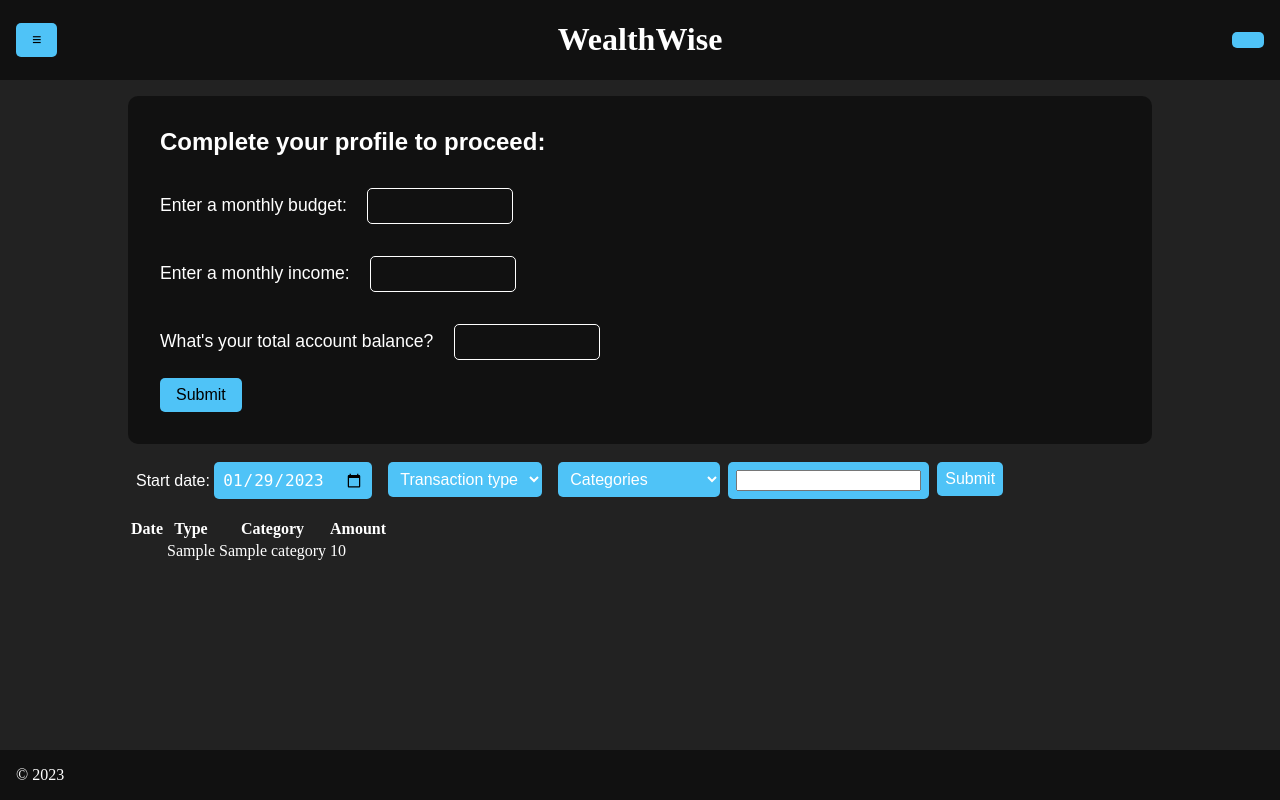
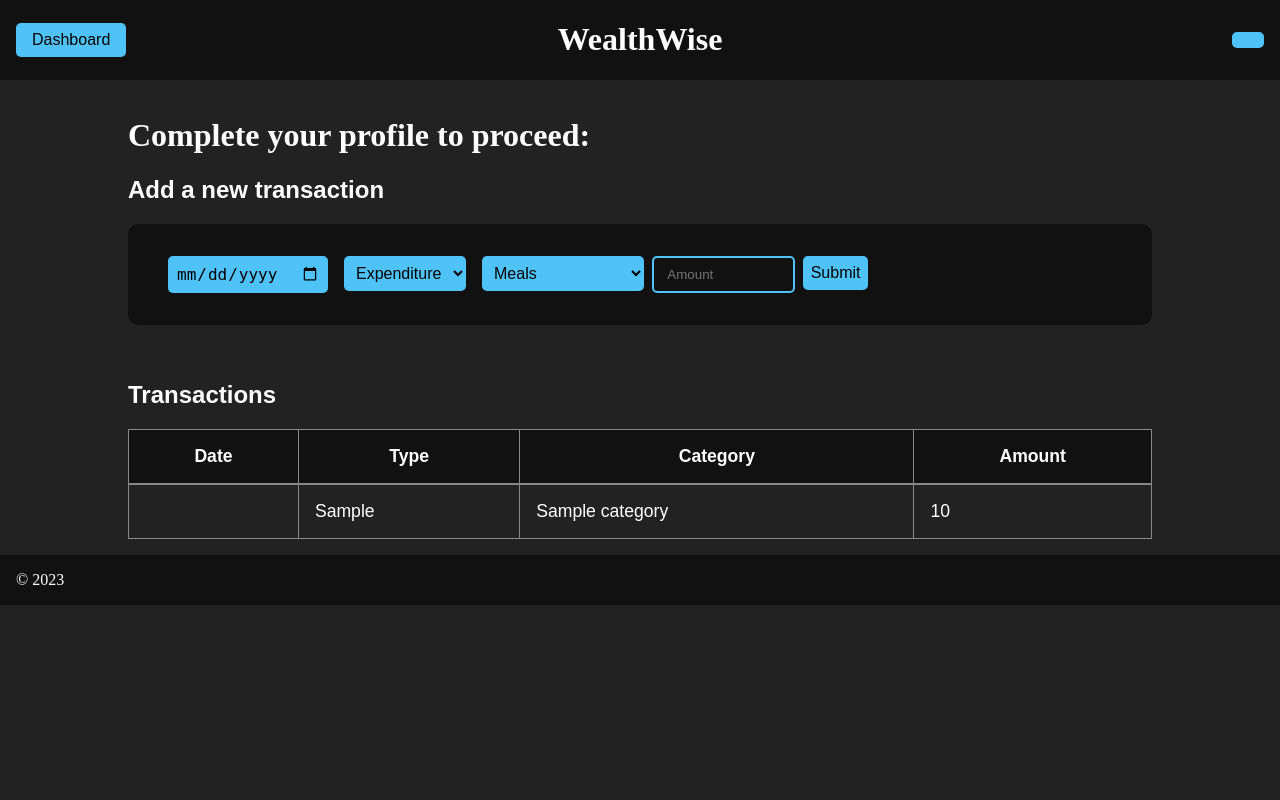
Before and after one commit to ArjunKumar177/WealthWise, a Flask app: template templates/profile.html in a window 1280 px wide. Run offline with Flask 2, Linux system fonts and the light colour scheme; the template is opened without the code that fills it: most values are stand-ins (such as "Sample title", 1, 10 or a date in 2020); style sheets or scripts are compiled from the project's sources; some libraries are stand-ins or nearby versions.

Commit message:
Improve styling of profile page

```diff
--- a/server.py
+++ b/server.py
@@ -34,6 +34,11 @@
 db = client['db-name']
 transactions = db['transactions']
 users = db['users']
+
+
+@app.template_filter()
+def date(value):
+    return value.split('T')[0].replace('-', ' / ')
 
 
 # Controllers API
--- a/static/styles/main.scss
+++ b/static/styles/main.scss
@@ -8,7 +8,7 @@
 }
 
 html, body {
-  height: 100%;
+  min-height: 100%;
 }
 
 body {
@@ -119,7 +119,7 @@
   font-family: sans-serif;
 
   .inputField {
-    padding: 2rem 0 0 0;
+    padding: 0 0 2rem 0;
 
     label {
       font-size: 1.1rem;
--- a/static/styles/profile.scss
+++ b/static/styles/profile.scss
@@ -1,7 +1,6 @@
 /* Dropdown Button */
 .dropbtn, .datePick, .input, .submit {
   background-color: var(--accent);
-  color: white;
   padding: 8px;
   font-size: 16px;
   border: none;
@@ -21,17 +20,6 @@
   padding: 0px 8px;
 }
 
-.row {
-  display: inline-flex;
-  position: relative
-}
-
-
-/* Show the dropdown menu on hover */
-.dropdown:hover .dropdown-content {
-  display: block;
-}
-
 .submit:hover {
   background-color: aquamarine;
 }
@@ -41,16 +29,63 @@
 //     border: 2px solid rgb(85, 84, 84);
 // }
 
-#completeProfile {
+h2 {
+  font-family: sans-serif;
+}
+
+form {
   background-color: var(--background-dark);
   border-radius: 10px;
   padding: 2rem;
-
-  h2 {
-    margin: 0;
-  }
 
   input {
     width: 7rem;
   }
 }
+
+#newTransaction {
+  display: flex;
+
+  input[type=text] {
+    appearance: none;
+    background: none;
+    border: 2px solid var(--accent);
+    border-radius: 5px;
+    color: var(--foreground);
+    padding: .25em 1em;
+  }
+
+  input:focus {
+    outline: none;
+  }
+}
+
+#incomeTypes {
+  display: none;
+}
+
+#datePicker {
+  width: 9rem;
+}
+
+table {
+  border: 1px solid #888;
+  border-collapse: collapse;
+  font-size: 1.1rem;
+  font-family: sans-serif;
+  width: 100%;
+
+  th, td {
+    border: 1px solid #888;
+    border-width: 0 1px;
+    padding: 1rem;
+  }
+
+  thead tr {
+    border-bottom: 2px solid #888;
+  }
+
+  thead tr, tr:nth-child(even) {
+    background-color: var(--background-dark);
+  }
+}
--- a/templates/layout.html
+++ b/templates/layout.html
@@ -11,7 +11,7 @@
 </head>
 <body>
   <header>
-    <button id="menu">≡</button>
+    <a href="/dashboard">Dashboard</a>
     <h1><a href="/">WealthWise</a></h1>
     <a href="/profile">{{user.username}}</a>
   </header>
--- a/templates/profile.html
+++ b/templates/profile.html
@@ -6,54 +6,39 @@
 
 {% block body %}
 {% if not user.profile_completed %}
+<h1>Complete your profile to proceed:</h1>
+{% else %}
+<h1>Profile</h1>
 <form id="completeProfile">
-  <h2>Complete your profile to proceed:</h2>
   <div class="inputField">
     <label for="budget">Enter a monthly budget:</label>
-    <input type="number" id="budget" min="0" required>
+    <input type="number" id="budget" min="0" required value="{{ user.budget }}">
   </div>
   <div class="inputField">
     <label for="income">Enter a monthly income:</label>
-    <input type="number" id="income" min="0" required>
+    <input type="number" id="income" min="0" required value="{{ user.income }}">
   </div>
   <div class="inputField">
     <label for="account">What's your total account balance?</label>
-    <input type="number" id="account" min="0" required>
+    <input type="number" id="account" min="0" required value="{{ user.account }}">
   </div>
-  <br>
   <button type="submit">Submit</button>
 </form>
-<br>
-{% else %}
-<h1>Profile</h1>
-<br>
-<a href="/dashboard" id="dashboard" class="button">Go to dashboard</a>
-<br><br><br>
+<br><br>
 {% endif %}
-<form id="transaction_row" class="row">
+<h2>Add a new transaction</h2>
+<form id="newTransaction">
   <div class="date">
-    <label for="datePicker">Start date:</label>
     <input class='datePick' id='datePicker' type="date" name="trip-start">
-    <script>
-      document.getElementById('datePicker').valueAsDate = new Date();
-    </script>
   </div>
   <div class="dropdown">
-    <!-- <button class="dropbtn">transaction type</button>
-    <div class="dropdown-content">
-        <a href="#">Spending</a>
-        <a href="#">Earning</a>
-      </div> -->
-
-    <select class="dropbtn" name="transaction_type" id="transaction_type">
-      <option value="" selected disabled hidden>Transaction type</option>
+    <select class="dropbtn" id="transactionType">
       <option value="expenditure">Expenditure</option>
       <option value="income">Income</option>
     </select>
   </div>
   <div class="dropdown">
-    <select class="dropbtn" id="category_types">
-      <option value="" selected disabled hidden>Categories</option>
+    <select class="dropbtn" id="expenditureTypes">
       <option value="meals">Meals</option>
       <option value="groceries">Groceries</option>
       <option value="movies">Movies & TV</option>
@@ -64,17 +49,20 @@
       <option value="investment">Investment</option>
       <option value="other">Other</option>
     </select>
+    <select class="dropbtn" id="incomeTypes">
+      <option value="primary">Primary</option>
+      <option value="investment">Investment</option>
+      <option value="present">Present</option>
+      <option value="other">Other</option>
+    </select>
   </div>
-  <div class="input">
-    <input class="amount" name="Type Amount" id="amount"/>
-  </div>
+  <input class="amount" name="Type Amount" id="amount" type="text" placeholder="Amount"/>
   <div class="send">
     <button class="submit" id="submitTransaction">Submit</button>
   </div>
 </form>
 <br><br>
-<div id="form-response"></div>
-
+<h2>Transactions</h2>
 <table>
   <thead>
     <tr>
@@ -87,7 +75,7 @@
   <tbody>
     {% for transaction in transactions %}
     <tr>
-      <td>{{transaction['date']['$date']}}</td>
+      <td>{{transaction['date']['$date'] | date}}</td>
       <td>{{transaction.transaction_type}}</td>
       <td>{{transaction.category}}</td>
       <td>{{transaction.amount}}</td>
```
Also changed, not shown: static/scripts/profile.ts (+26 -7 lines).
